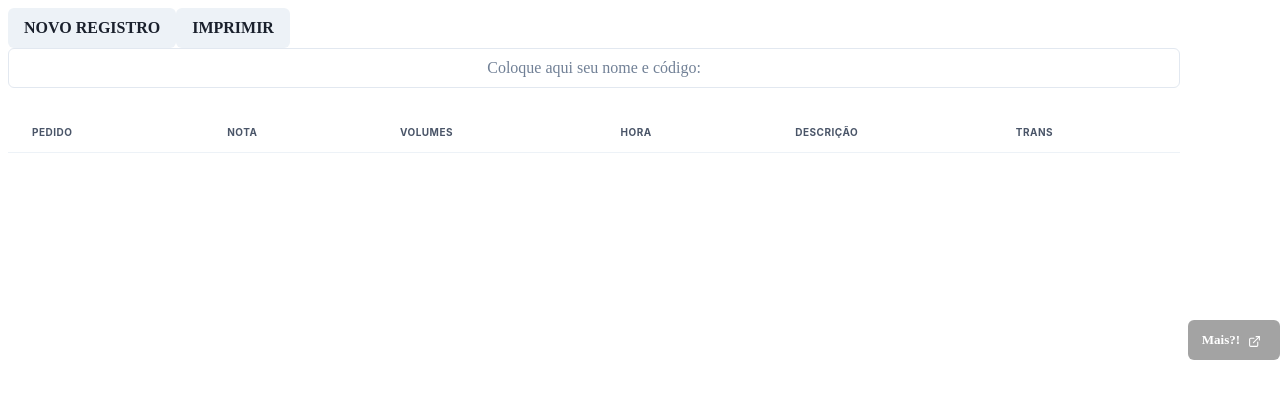
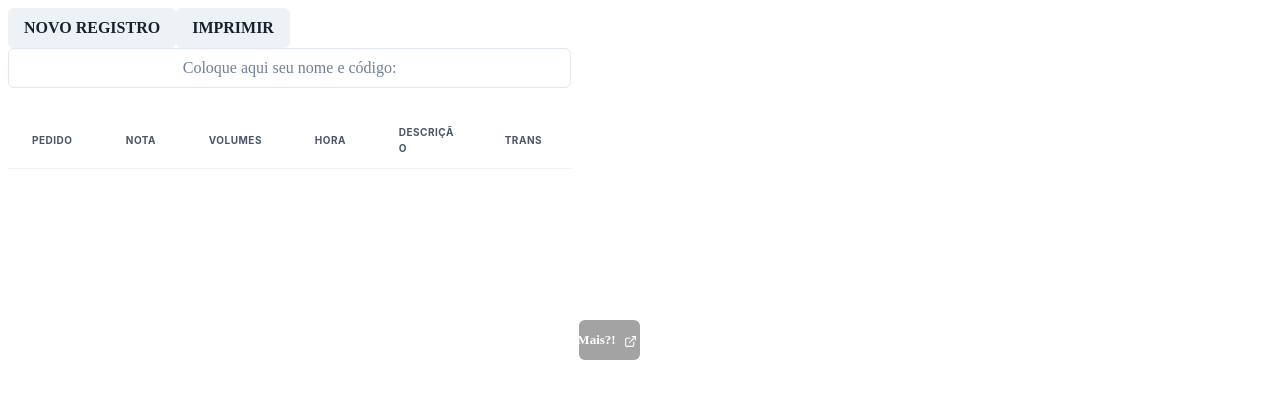
Before and after one commit to deividjmoura/vendasonline, a React (Vite) app: page / in a window 1280 px wide. Shown: the top 398 px of the page. Built offline with nearby package versions, Linux system fonts and the light colour scheme.

Commit message:
Update App.jsx

```diff
--- a/src/App.jsx
+++ b/src/App.jsx
@@ -111,6 +111,7 @@ const App = () => {
       )}
     <Button colorScheme='blackAlpha'
     className="noprint"
+    mr="50%"
     align="center"
     justify="center"
     fontSize="13px"
```
